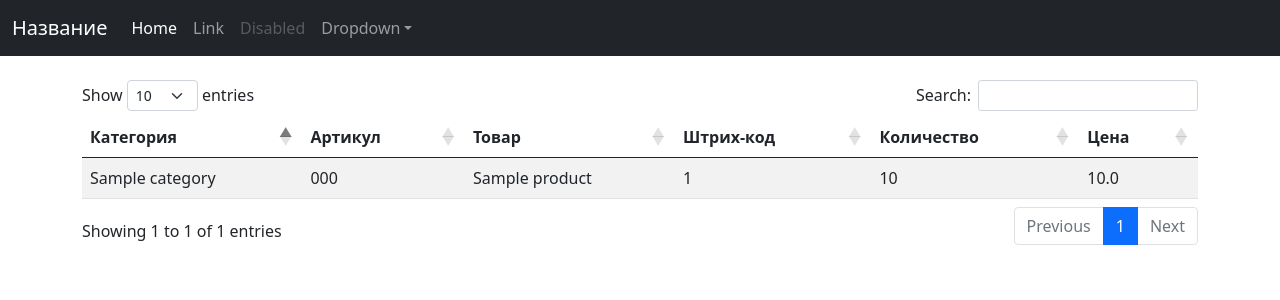
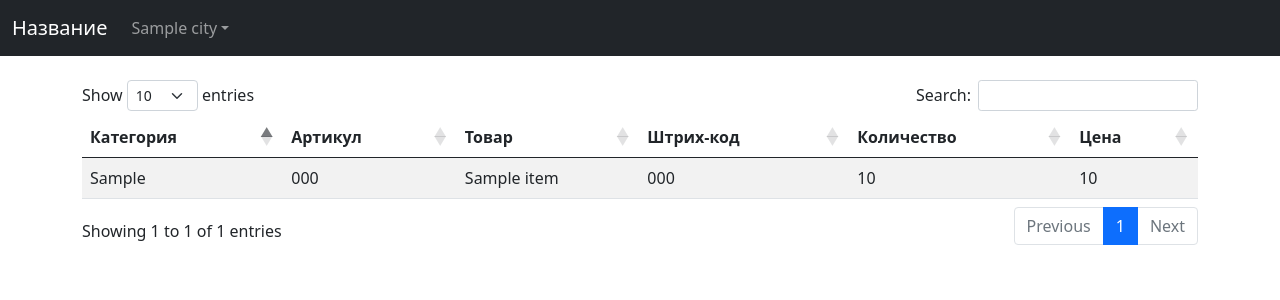
Before and after one commit to NightCourier/inventory-control-system, a Django app: template src/ics/templates/ics/table.html in a window 1280 px wide. Shown: the top 300 px of the page. Run offline with Django 3.2, Linux system fonts and the light colour scheme; tables that the repository leaves empty hold one stand-in row (values such as "Sample post"); the template is opened without the code that fills it: values that come from a table or form of the project are taken from there, most other values are stand-ins (such as "Sample title", 1, 10 or a date in 2020); some libraries are stand-ins or nearby versions.

Commit message:
add filtering by storage

```diff
--- a/src/ics/models.py
+++ b/src/ics/models.py
@@ -4,6 +4,7 @@ from django.db import models
 class Storage(models.Model):
     city = models.CharField(max_length=255, verbose_name="Город")
     group = models.CharField(max_length=255, verbose_name="Группа")
+    slug = models.SlugField(verbose_name="Ссылка", unique=True)
 
     def __str__(self):
         return self.city
--- a/src/ics/templates/ics/table.html
+++ b/src/ics/templates/ics/table.html
@@ -14,7 +14,7 @@
         </tr>
         </thead>
         <tbody>
-        {% for item in product_list %}
+        {% for item in catproduct.products %}
             <tr>
                 <td>{{ item.product_type }}</td>
                 <td>{{ item.vendor_code }}</td>
--- a/src/ics/templates/index.html
+++ b/src/ics/templates/index.html
@@ -4,7 +4,8 @@
 <head>
     <meta charset="UTF-8">
     <title>Inventory</title>
-<link href="https://cdn.jsdelivr.net/npm/bootstrap@5.0.0-beta3/dist/css/bootstrap.min.css" rel="stylesheet" integrity="sha384-eOJMYsd53ii+scO/bJGFsiCZc+5NDVN2yr8+0RDqr0Ql0h+rP48ckxlpbzKgwra6" crossorigin="anonymous">
+    <link href="https://cdn.jsdelivr.net/npm/bootstrap@5.0.0-beta3/dist/css/bootstrap.min.css" rel="stylesheet"
+          integrity="sha384-eOJMYsd53ii+scO/bJGFsiCZc+5NDVN2yr8+0RDqr0Ql0h+rP48ckxlpbzKgwra6" crossorigin="anonymous">
     <link rel="stylesheet" type="text/css" href="https://cdn.datatables.net/1.10.24/css/dataTables.bootstrap5.min.css">
     <link rel="stylesheet" href="{% static 'css/style.css' %}">
 </head>
@@ -19,22 +20,18 @@
 
         <div class="collapse navbar-collapse" id="navbarsExample03">
             <ul class="navbar-nav me-auto mb-2 mb-sm-0">
-                <li class="nav-item">
-                    <a class="nav-link active" aria-current="page" href="#">Home</a>
-                </li>
-                <li class="nav-item">
-                    <a class="nav-link" href="#">Link</a>
-                </li>
-                <li class="nav-item">
-                    <a class="nav-link disabled" href="#" tabindex="-1" aria-disabled="true">Disabled</a>
-                </li>
+                {##}
+                {#                <li class="nav-item">#}
+                {#                    <a class="nav-link disabled" href="#" tabindex="-1" aria-disabled="true">Disabled</a>#}
+                {#                </li>#}
                 <li class="nav-item dropdown">
                     <a class="nav-link dropdown-toggle" href="#" id="dropdown03" data-bs-toggle="dropdown"
-                       aria-expanded="false">Dropdown</a>
+                       aria-expanded="false">{{ catproduct.city }}</a>
+
                     <ul class="dropdown-menu" aria-labelledby="dropdown03">
-                        <li><a class="dropdown-item" href="#">Action</a></li>
-                        <li><a class="dropdown-item" href="#">Another action</a></li>
-                        <li><a class="dropdown-item" href="#">Something else here</a></li>
+                        {% for storage in storages %}
+                            <li><a class="dropdown-item" href="{% url 'home' storage.slug %}">{{ storage.city }}</a></li>
+                        {% endfor %}
                     </ul>
                 </li>
             </ul>
@@ -56,6 +53,8 @@
     });
 </script>
 
-    <script src="https://cdn.jsdelivr.net/npm/bootstrap@5.0.0-beta3/dist/js/bootstrap.bundle.min.js" integrity="sha384-JEW9xMcG8R+pH31jmWH6WWP0WintQrMb4s7ZOdauHnUtxwoG2vI5DkLtS3qm9Ekf" crossorigin="anonymous"></script>
+<script src="https://cdn.jsdelivr.net/npm/bootstrap@5.0.0-beta3/dist/js/bootstrap.bundle.min.js"
+        integrity="sha384-JEW9xMcG8R+pH31jmWH6WWP0WintQrMb4s7ZOdauHnUtxwoG2vI5DkLtS3qm9Ekf"
+        crossorigin="anonymous"></script>
 </body>
 </html>
--- a/src/ics/urls.py
+++ b/src/ics/urls.py
@@ -1,6 +1,6 @@
 from django.urls import path
-from ics.views import HomePageView
+from ics.views import ProductListView
 
 urlpatterns = [
-    path('', HomePageView.as_view(), name="home"),
+    path('<slug:slug>', ProductListView.as_view(), name="home"),  # item_by_category
 ]
```
Also changed, not shown: src/ics/views.py (+15 -3 lines), src/ics/migrations/0002_storage_slug.py (added). Lines whose indentation alone changed are shown as unchanged.
